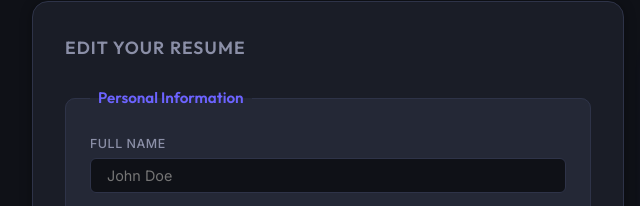
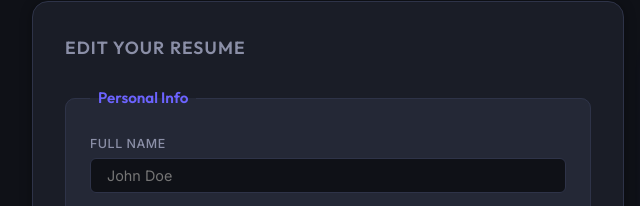
Before and after one commit to sahilpatwari/devops-college-project, a website: page public/index.html in a window 1280 px wide. Shown: the part 105-311 px from the top of the page, 0-640 px from the left. Drawn offline with Linux system fonts and the light colour scheme.

Commit message:
Testing the pipeline

```diff
--- a/public/index.html
+++ b/public/index.html
@@ -16,7 +16,7 @@
     <div class="header-inner">
       <div class="logo">
         <span class="logo-icon">📄</span>
-        <h1>Resume<span class="accent">Editor</span></h1>
+        <h1>Resume <span class="accent">Editor</span></h1>
       </div>
       <div class="header-actions">
         <button id="btn-print" class="btn btn-outline" title="Download / Print Resume">
@@ -34,7 +34,7 @@
 
       <!-- Personal Info -->
       <fieldset class="field-group">
-        <legend>Personal Information</legend>
+        <legend>Personal Info</legend>
         <div class="field">
           <label for="inp-name">Full Name</label>
           <input type="text" id="inp-name" placeholder="John Doe" />
```
